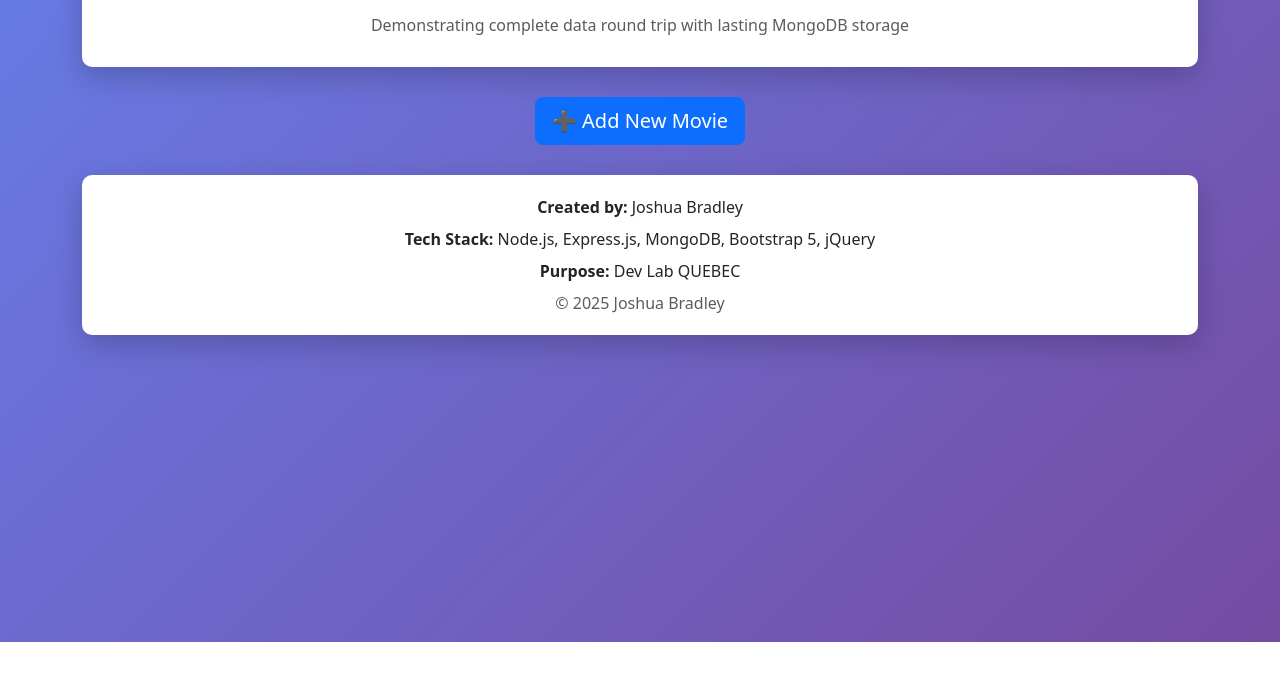
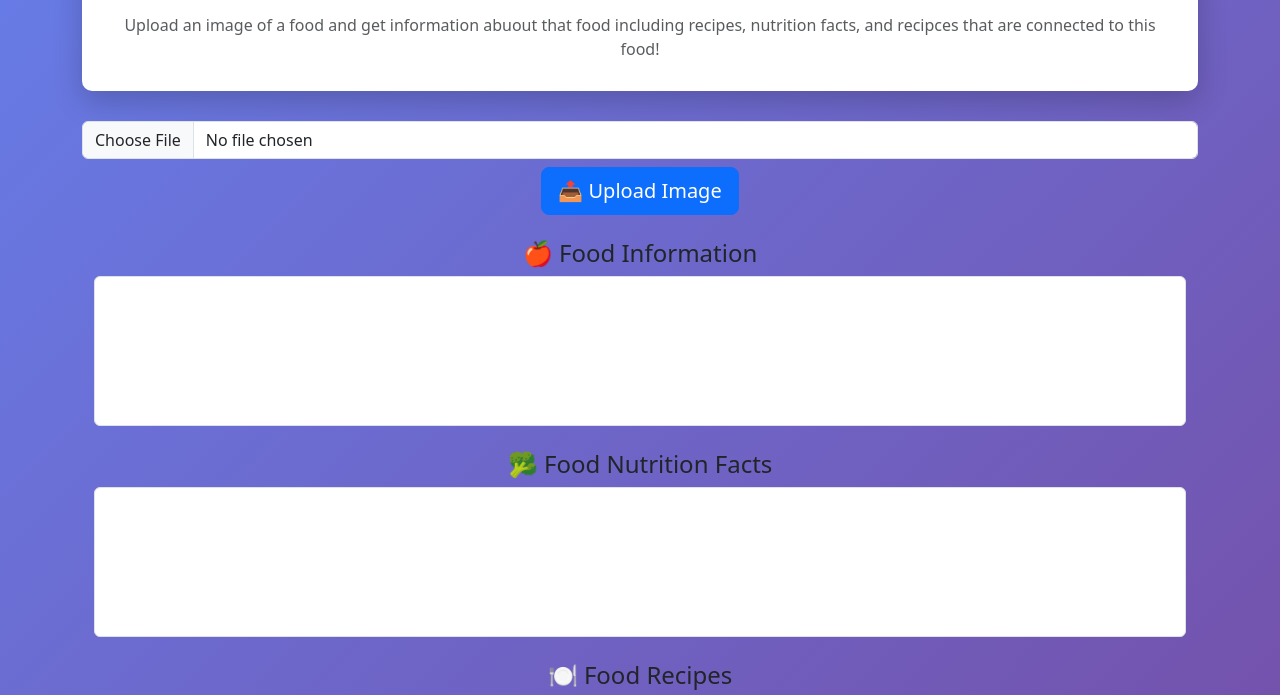
Before and after one commit to mandrews3/Foodies, a website: page public/josh.html in a window 1280 px wide. Shown: the part 158-853 px from the top of the page. Before the commit the page ends 800 px from the top, so only its background shows below. Drawn offline with nearby package versions, Linux system fonts and the light colour scheme; no server answers.

Commit message:
Update josh.html

```diff
--- a/public/josh.html
+++ b/public/josh.html
@@ -1,9 +1,10 @@
 <!DOCTYPE html>
 <html lang="en">
+
 <head>
     <meta charset="UTF-8">
     <meta name="viewport" content="width=device-width, initial-scale=1.0">
-    <title>Movie Watchlist</title>
+    <title>🍔Foodies🍔</title>
 
     <link rel="stylesheet" href="https://cdnjs.cloudflare.com/ajax/libs/normalize/8.0.1/normalize.min.css">
 
@@ -14,25 +15,62 @@
     <link rel="stylesheet" href="style.css">
 
 </head>
+
 <body>
     <div class="container">
         <!-- Header -->
         <div class="app-header text-center">
-            <h1 class="display-4">Movie Watchlist</h1>
+            <h1 class="display-4">Foodies: For all your food needs</h1>
             <p class="lead">Full Stack CRUD Application</p>
-            <p class="text-muted mb-0">Demonstrating complete data round trip with lasting MongoDB storage</p>
+            <p class="text-muted mb-0">Upload an image of a food and get information abuout that food including recipes,
+                nutrition facts, and recipces that are connected to this food!</p>
         </div>
 
-        <!-- Add Movie Button -->
-        <div class="text-center mb-4">
+        <!-- Add Upload Image Section -->
+        <!-- <div class="text-center mb-4">
             <button class="btn btn-primary btn-lg" data-bs-toggle="modal" data-bs-target="#movieModal" onclick="openAddModal()">
                 ➕ Add New Movie
             </button>
+        </div> -->
+
+        <div class="text-center mb-4">
+            <form id="imageUploadForm" enctype="multipart/form-data">
+                <input type="file" id="imageInput" name="image" accept="image/*" class="form-control mb-2" required>
+                <button type="submit" class="btn btn-primary btn-lg">📤 Upload Image</button>
+            </form>
         </div>
 
-        <!-- Movies Grid -->
+        <div class="container text-center mt-4">
+
+            <!-- Food Information -->
+            <div class="mb-4">
+                <h4>🍎 Food Information</h4>
+                <div class="border rounded p-3" style="height: 150px; background-color: white; overflow-y: auto; text-align: left;">
+                    <p></p>
+                </div>
+            </div>
+
+            <!-- Food Nutrition Facts -->
+            <div class="mb-4">
+                <h4>🥦 Food Nutrition Facts</h4>
+                <div class="border rounded p-3" style="height: 150px; background-color: white; overflow-y: auto; text-align: left;">
+                    <p></p>
+                </div>
+            </div>
+
+            <!-- Food Recipes -->
+            <div class="mb-4">
+                <h4>🍽️ Food Recipes</h4>
+                <div class="border rounded p-3" style="height: 150px; background-color: white; overflow-y: auto; text-align: left;">
+                    <p></p>
+                </div>
+            </div>
+
+        </div>
+
+        <!-- Movies Grid
         <div id="moviesContainer" class="row g-4">
-        </div>
+        </div> -->
 
         <!-- Loading Icon -->
         <div id="loadingSpinner" class="text-center my-5" style="display: none;">
@@ -42,15 +80,16 @@
         </div>
 
         <footer class="text-center">
-            <p class="mb-2"><strong>Created by:</strong> Joshua Bradley</p>
+            <p class="mb-2"><strong>Created by:</strong> Joshua Bradley, Matthew Andrews, Isabella Archer, Paridhi
+                Malhotra</p>
             <p class="mb-2"><strong>Tech Stack:</strong> Node.js, Express.js, MongoDB, Bootstrap 5, jQuery</p>
-            <p class="mb-0"><strong>Purpose:</strong> Dev Lab QUEBEC</p>
-            <p class="text-muted mt-2 mb-0">© 2025 Joshua Bradley</p>
+            <p class="mb-0"><strong>Purpose:</strong> Team App </p>
+            <p class="text-muted mt-2 mb-0">© 2025 Bradley, Andrews, Archer, Malhotra</p>
         </footer>
     </div>
 
     <!-- Add/Edit Mvoies -->
-    <div class="modal fade" id="movieModal" tabindex="-1">
+    <!-- <div class="modal fade" id="movieModal" tabindex="-1">
         <div class="modal-dialog">
             <div class="modal-content">
                 <div class="modal-header">
@@ -108,7 +147,8 @@
                 </div>
             </div>
         </div>
-    </div>
+    </div> -->
+
 
     <script src="https://code.jquery.com/jquery-3.7.0.min.js"></script>
 
@@ -119,4 +159,5 @@
     <script src="script.js"></script>
 
 </body>
+
 </html>
```
